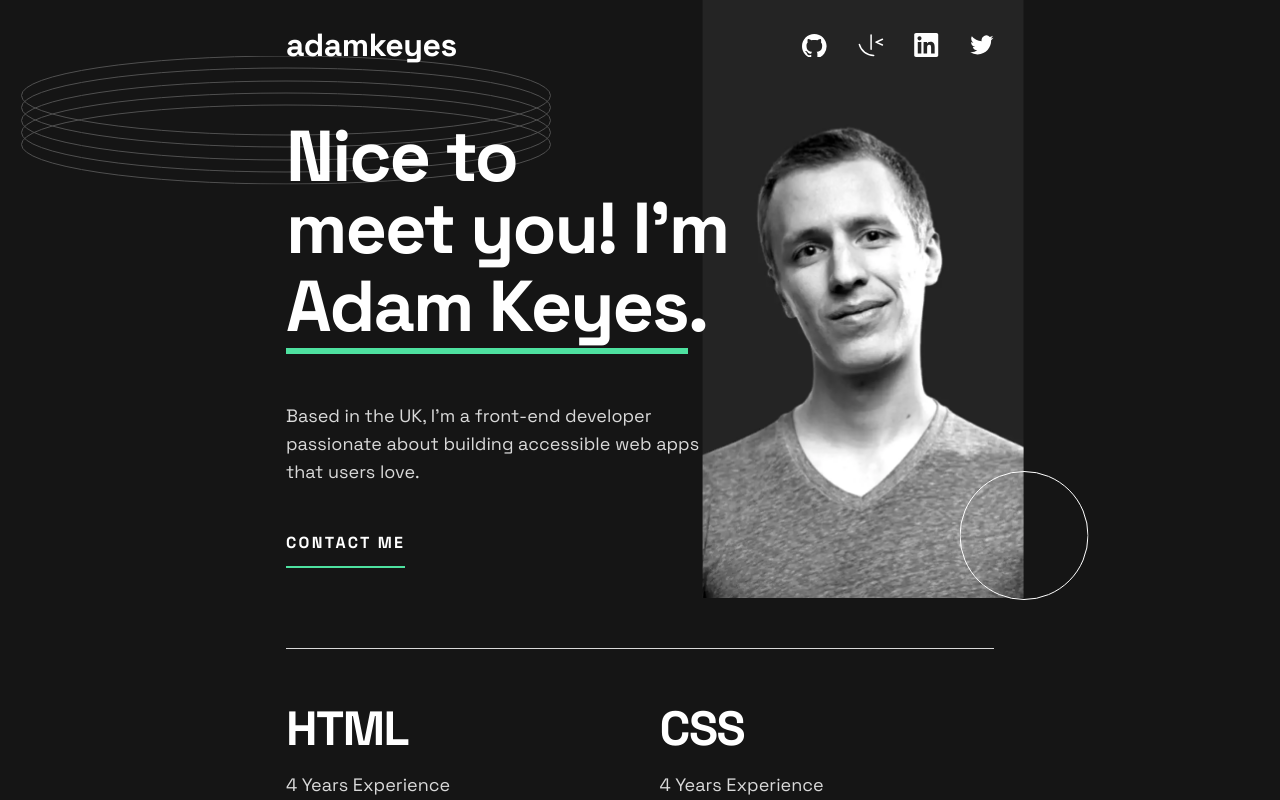
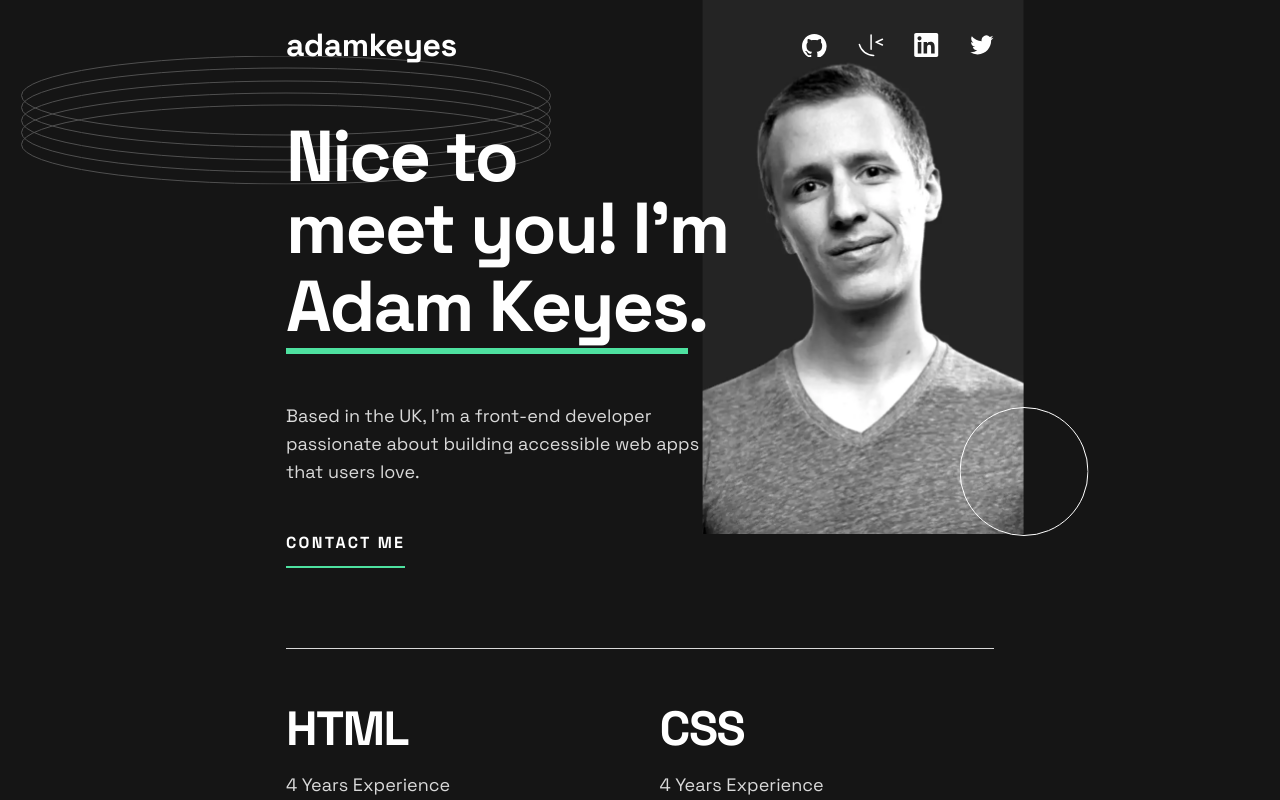
Before and after one commit to corneliaDev/frontendmentor-developer-portfolio, a React (Vite) app: page / in a window 1280 px wide. Shown: the top 800 px of the page. Built offline with nearby package versions, Linux system fonts and the light colour scheme; no server answers.

Commit message:
update solution

```diff
--- a/src/components/ApplicationPhoto.tsx
+++ b/src/components/ApplicationPhoto.tsx
@@ -1,6 +1,6 @@
 export default function ApplicationPhoto() {
   return (
-    <div className="relative tablet:absolute -mt-16 tablet:mt-0 top-0 tablet:top-0 tablet:right-0 desktop:right-[10.3125rem] desktop:w-[27.8125rem] h-[23,9375rem] w-[10.875rem] desktop:h-[45rem] tablet:w-[20.125rem] tablet:h-[37.5rem]">
+    <div className="relative tablet:absolute -mt-16 -tablet:mt-0 tablet:top-0 tablet:right-0 desktop:right-[10.3125rem] desktop:w-[27.8125rem] h-[23,9375rem] w-[10.875rem] desktop:h-[45rem] tablet:w-[20.125rem] tablet:h-[37.5rem] object-cover">
       <picture>
         <source
           srcSet="./images/image-profile-tablet.webp"
@@ -19,7 +19,7 @@ export default function ApplicationPhoto() {
       <img
         src="/images/pattern-circle.svg"
         alt="image pattern circle"
-        className="absolute bottom-0 -right-40 tablet:right-0 desktop:left-0 tablet:translate-x-1/2 desktop:-translate-x-1/2 desktop:-translate-y-1/2 z-10"
+        className="absolute bottom-0 -right-40 tablet:right-0 desktop:left-0 tablet:translate-x-1/2 desktop:-translate-x-1/2 z-10"
       />
     </div>
   );
--- a/src/components/ExperienceList.tsx
+++ b/src/components/ExperienceList.tsx
@@ -3,7 +3,7 @@ import Experience from "./Experience";
 
 export default function ExperienceList() {
   return (
-    <section className="relative mx-4 tablet:mx-[1.875rem] desktop:mx-[10.3125rem] mt-20 desktop:mt-[20.1875rem]">
+    <div className="relative mx-4 tablet:mx-[1.875rem] desktop:mx-[10.3125rem] mt-20 desktop:mt-64">
       <img
         src="/images/pattern-rings.svg"
         alt="background pattern rings"
@@ -14,6 +14,6 @@ export default function ExperienceList() {
           <Experience item={item} key={item.id} />
         ))}
       </ul>
-    </section>
+    </div>
   );
 }
--- a/src/components/Header.tsx
+++ b/src/components/Header.tsx
@@ -2,7 +2,7 @@ import Link from "./Link";
 
 export default function Header() {
   return (
-    <header className="flex flex-col items-center tablet:items-start mx-4 tablet:mx-[1.875rem] desktop:mx-[10.3125rem] tablet:mt-[1.875rem] desktop:mt-[7.9375rem] relative ">
+    <header className="flex flex-col items-center tablet:items-start mx-4 tablet:mx-[1.875rem] desktop:mx-[10.3125rem] tablet:mt-[1.875rem] desktop:mt-24 relative ">
       <img
         src="/images/pattern-rings.svg"
         alt="background pattern rings"
```
